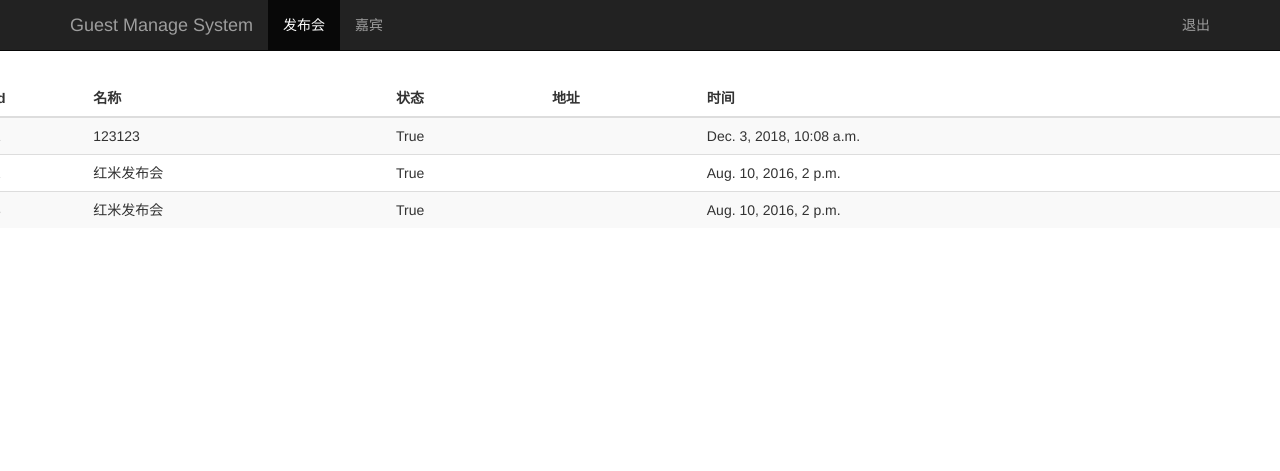
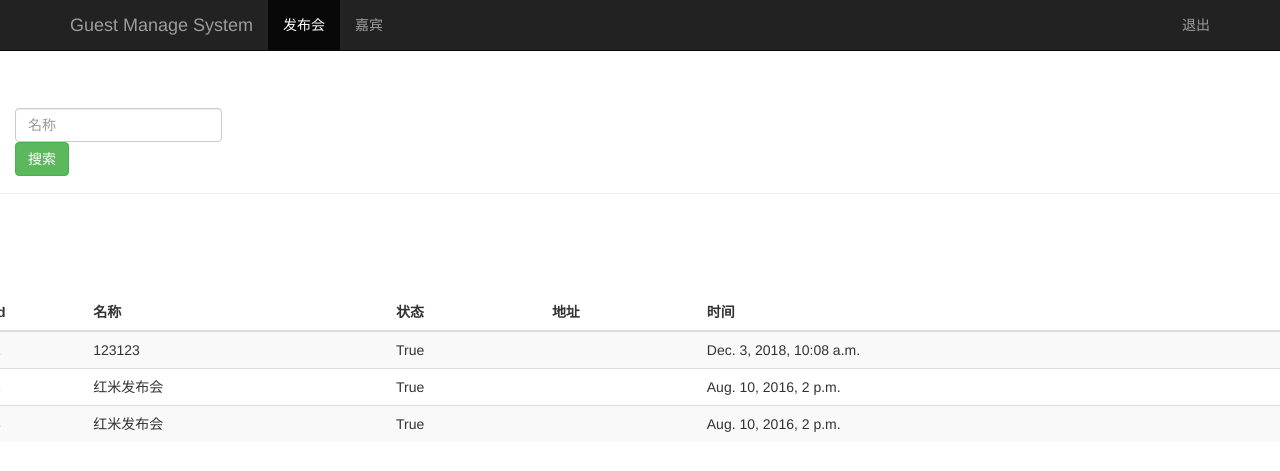
Before and after one commit to luohua088/testguest, a Django app: page /event_manage/ in a window 1280 px wide. Shown: the top 471 px of the page. Run offline with Django 3.2, Linux system fonts and the light colour scheme; a user stored in the database is signed in; data comes from the database, SQL or seed files in the repository; some libraries are stand-ins or nearby versions.

Commit message:
增加发布会搜索

```diff
--- a/sign/views.py
+++ b/sign/views.py
@@ -33,3 +33,11 @@ def event_manage(request):
     event_list = Event.objects.all()
     username = request.session.get('user', '')  # 读取浏览器中的session
     return render(request, "event_manage.html", {"user": username, "events": event_list})
+
+#发布会名称搜索
+@login_required
+def search_name(request):
+    username = request.session.get('user','')
+    search_name = request.GET.get('name','')
+    event_list = Event.objects.filter(name__contains=search_name)
+    return render(request,"event_manage.html",{"user":username,"events":event_list})
--- a/templates/event_manage.html
+++ b/templates/event_manage.html
@@ -9,7 +9,7 @@
     </head>
 
     <body role="document">
-    <!-- 导航栏 -->
+    <!- - 导航栏 - ->
     <nav class="navbar navbar-inverse navbar-fixed-top">
         <div class="container">
             <div class="navbar-header">
@@ -18,7 +18,7 @@
             <div id="navbar" class="collapse navbar-collapse">
                 <ul class="nav navbar-nav">
                     <li class="active"><a href="#">发布会</a></li>
-                    <li><a href="/guest_mange/">嘉宾</a></li>
+                    <li><a href="/guest_manage/">嘉宾</a></li>
                 </ul>
                 <ul class="nav navbar-nav navbar-right">
                     <li><a href="#">{{ user }}</a></li>
@@ -28,7 +28,19 @@
         </div>
     </nav>
 
-    <!-- 发布会列表 -->
+    <!- - 发布会搜索表单 - ->
+    <div class="page-header" style="padding-top: 60px">
+        <div id="navbar" class="navbar-collapase collapase">
+            <form class="navbar-form" method="get" action="/search_name/">
+                <div class="form-droup">
+                    <input name="name" type="text" placeholder="名称" class="form-control">
+                </div>
+                <button type="submit" class="btn btn-success">搜索</button>
+            </form>
+        </div>
+    </div>
+
+    <!- - 发布会列表 - ->
         <div class="row" style="padding-top: 80px;">
             <div>
                 <table class="table table-striped">
--- a/testguest/urls.py
+++ b/testguest/urls.py
@@ -24,4 +24,5 @@ urlpatterns = [
     url('index/$', views.index),  # 添加index/路径配置
     url(r'^login_action/$', views.login_action),  #登录路径
     url(r'^event_manage/$',views.event_manage), #发布会管理路径
+    url(r'search_name/$',views.search_name)
 ]
```
